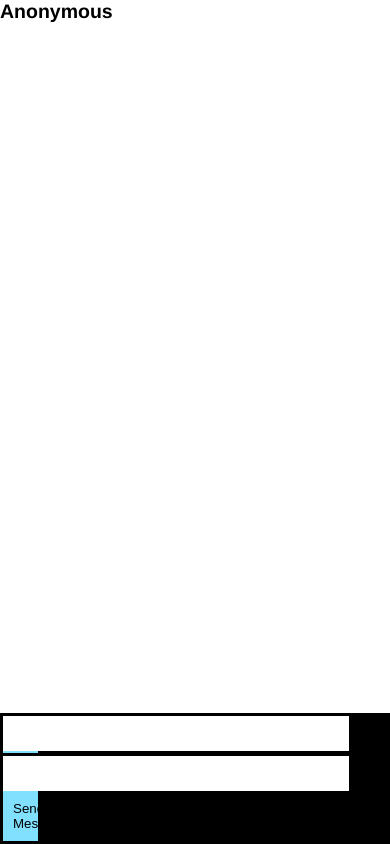
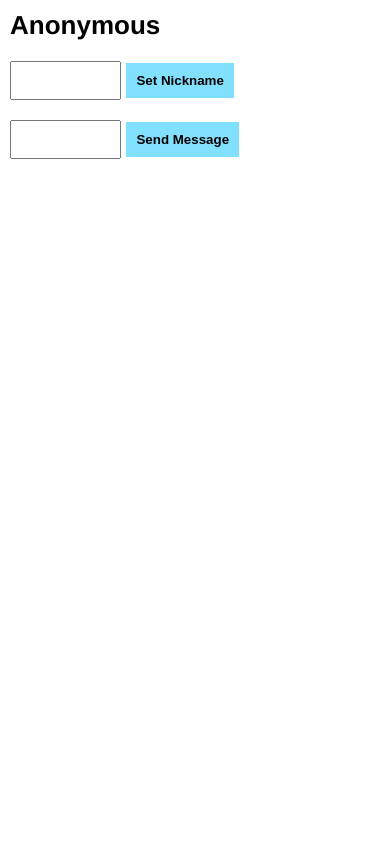
Before and after one commit to craiglyons/socket_test, a website: page index.html in a window 390 px wide. Drawn offline with nearby package versions, Linux system fonts and the light colour scheme; no server answers.

Commit message:
Style for visibility on mobile for testing, fallback on Anon for undefined nick

```diff
--- a/index.html
+++ b/index.html
@@ -3,12 +3,13 @@
 <head>
     <title>Socket.IO chat</title>
     <style>
-        * { margin: 0; padding: 0; box-sizing: border-box; }
+        * { margin: 0; padding: 0; box-sizing: border-box;}
         body { font: 13px Helvetica, Arial; }
-        form { background: #000; padding: 3px; position: fixed; bottom: 0; width: 100%; }
-        form input { border: 0; padding: 10px; width: 90%; margin-right: .5%; }
-        form button { width: 9%; background: rgb(130, 224, 255); border: none; padding: 10px; }
-        #nickname-form { bottom: 40px; }
+        h2 { margin: 10px; font-size: 2em; }
+        form { background: #fff; padding: 10px; width: 100%; }
+        form input { padding: 10px; width: 30%; margin-right: .5%; }
+        form button {  background: rgb(130, 224, 255); border: none; padding: 10px; font-weight: bold; }
+        #nickname-form { top: 30px; }
         #messages { list-style-type: none; margin: 0; padding: 0; }
         #messages li { padding: 5px 10px; }
         #messages li:nth-child(odd) { background: #eee; }
--- a/index.js
+++ b/index.js
@@ -21,7 +21,7 @@ io.on('connection', function(socket){
     });
 
     socket.on('set nickname', function(nickname){
-        previous = socket.nickname;
+        previous = socket.nickname ? socket.nickname : 'Anonymous';
         socket.nickname = nickname;
         users[nickname] = nickname;
         ++numUsers;
```
